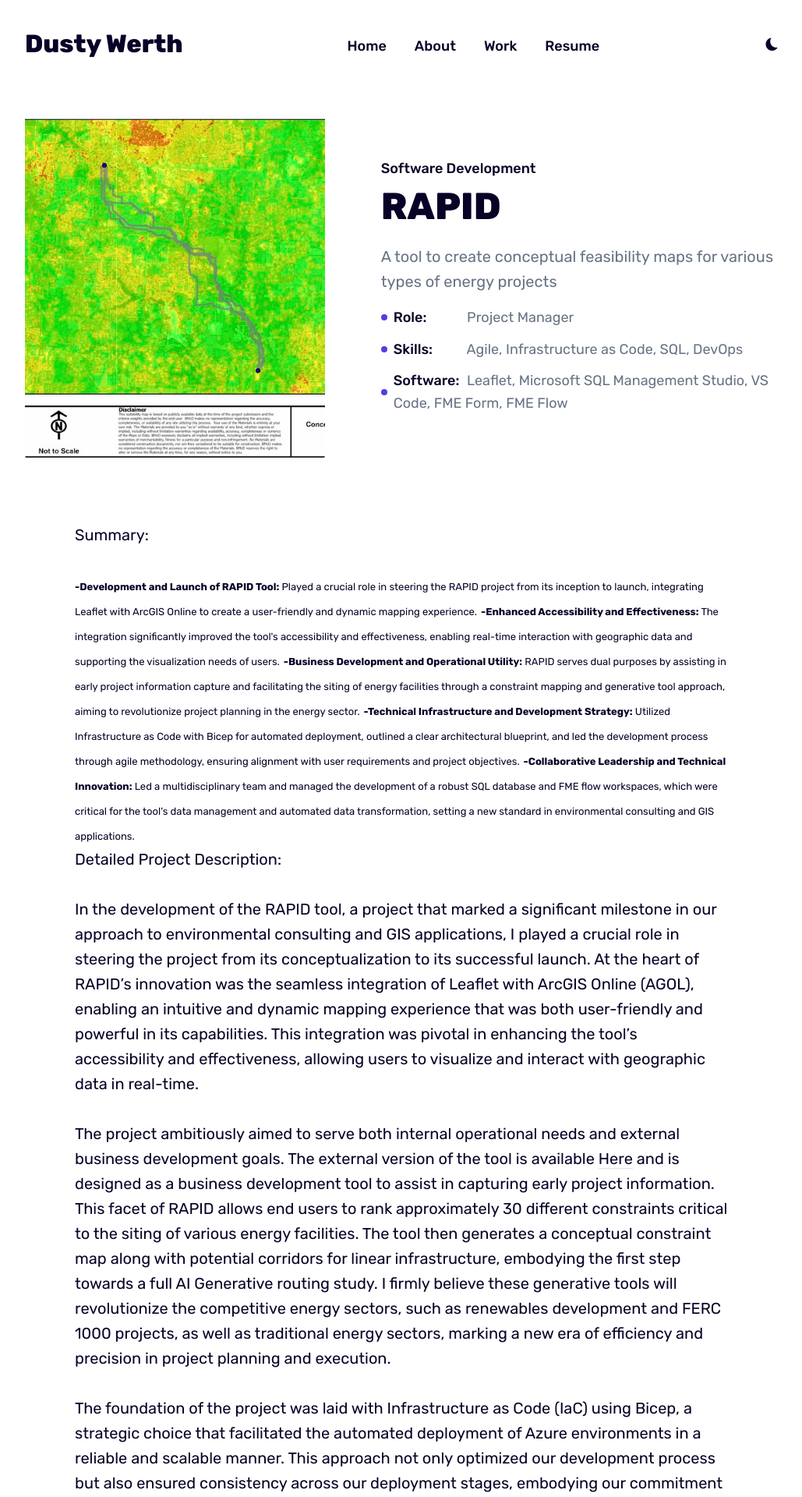
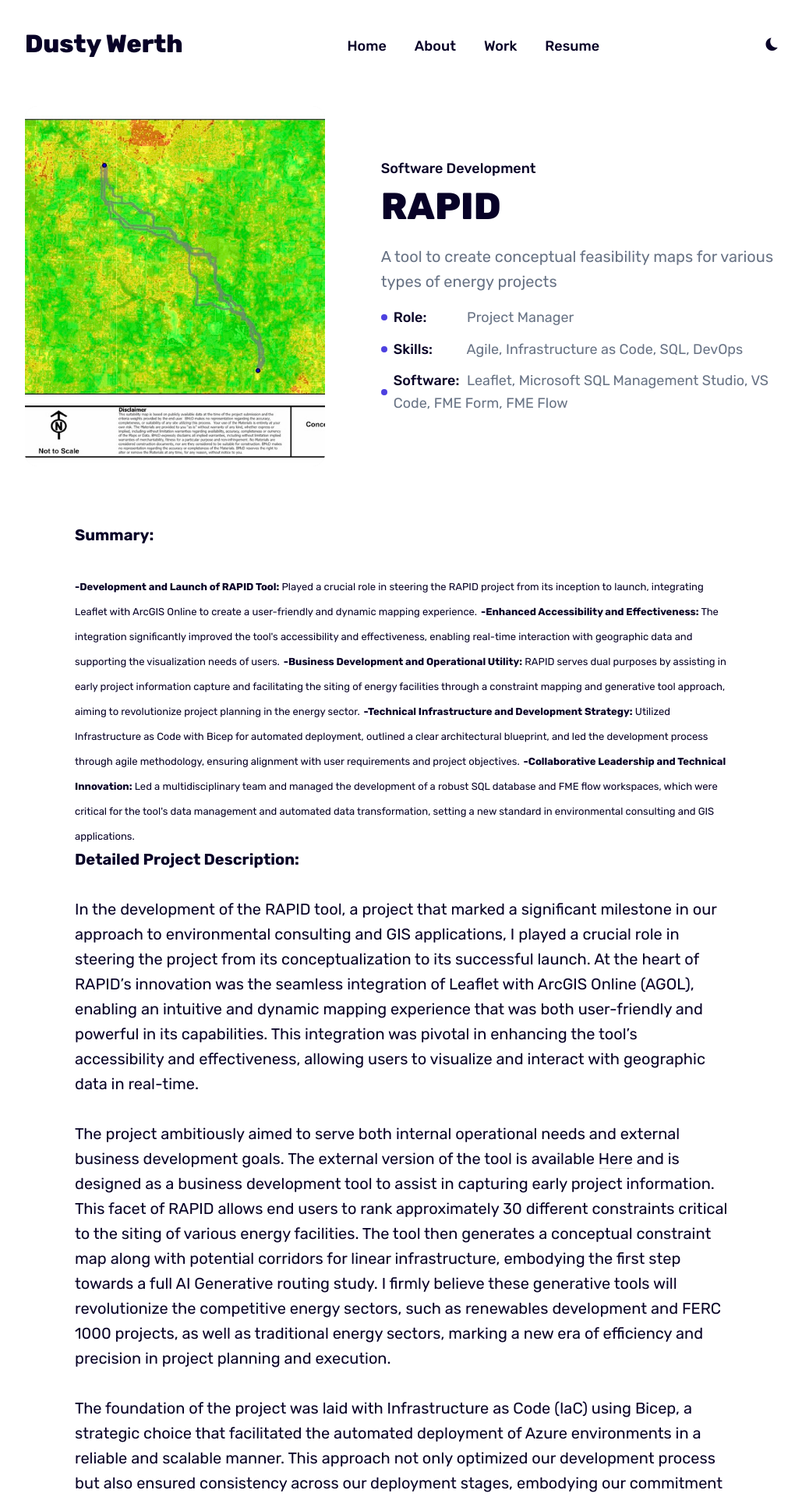
Before and after one commit to DustyWerth/DustyWerth.github.io, a Jekyll site: the page built from _works/RAPID.md, in a window 1280 px wide. Shown: the top 1920 px of the page at 78% size, without its empty margins (124-1153 px from the left). Built offline with Jekyll 4.4.1, drawn with Linux system fonts in a browser that asks for light colours.

Commit message:
Update RAPID.md

```diff
--- a/_works/RAPID.md
+++ b/_works/RAPID.md
@@ -10,10 +10,9 @@
 skills: 'Agile, Infrastructure as Code, SQL, DevOps'
 software: 'Leaflet, Microsoft SQL Management Studio, VS Code, FME Form, FME Flow'
 ---
+<strong>Summary:</strong>
 
-Summary:
-
-<font size="2"> <strong>-Development and Launch of RAPID Tool:</strong> Played a crucial role in steering the RAPID project from its inception to launch, integrating Leaflet with ArcGIS Online to create a user-friendly and dynamic mapping experience.</font>
+<font size="2"><strong>-Development and Launch of RAPID Tool:</strong> Played a crucial role in steering the RAPID project from its inception to launch, integrating Leaflet with ArcGIS Online to create a user-friendly and dynamic mapping experience.</font>
 
 <font size="2"><strong>-Enhanced Accessibility and Effectiveness:</strong> The integration significantly improved the tool's accessibility and effectiveness, enabling real-time interaction with geographic data and supporting the visualization needs of users.</font>
 
@@ -23,7 +22,8 @@
 
 <font size="2"><strong>-Collaborative Leadership and Technical Innovation:</strong> Led a multidisciplinary team and managed the development of a robust SQL database and FME flow workspaces, which were critical for the tool's data management and automated data transformation, setting a new standard in environmental consulting and GIS applications.</font>
 
-Detailed Project Description:
+
+<strong>Detailed Project Description:</strong>
 
 In the development of the RAPID tool, a project that marked a significant milestone in our approach to environmental consulting and GIS applications, I played a crucial role in steering the project from its conceptualization to its successful launch. At the heart of RAPID’s innovation was the seamless integration of Leaflet with ArcGIS Online (AGOL), enabling an intuitive and dynamic mapping experience that was both user-friendly and powerful in its capabilities. This integration was pivotal in enhancing the tool’s accessibility and effectiveness, allowing users to visualize and interact with geographic data in real-time.
 
```
